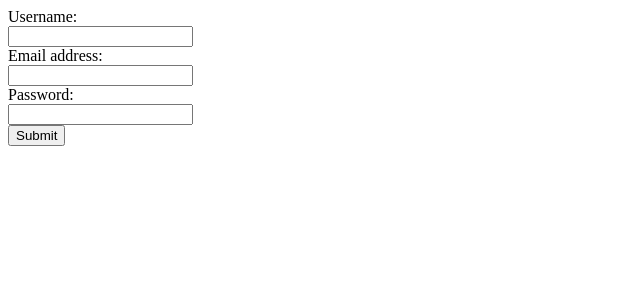
After one commit to sreevidyaswathi/Songs_rest_api, a Django app: page /music/register/ in a window 1280 px wide. The commit adds this page. Shown: the top 300 px of the page, without its empty margins (0-640 px from the left). Run offline with Django 3.2, Linux system fonts and the light colour scheme.

Commit message:
added user form page

```diff
--- a/src/music_api/music/admin.py
+++ b/src/music_api/music/admin.py
@@ -1,6 +1,5 @@
 from django.contrib import admin
 from .models import Album,Song,Playlist
-
 # Register your models here.
 admin.site.register(Album)
 admin.site.register(Song)
--- /dev/null
+++ b/src/music_api/music/forms.py
@@ -0,0 +1,8 @@
+from django.contrib.auth.models import User
+from django import forms
+
+class UserForm(forms.ModelForm):
+    password=forms.CharField(widget=forms.PasswordInput)
+    class Meta:
+        model=User
+        fields=['username','email','password']
--- /dev/null
+++ b/src/music_api/music/templates/music/form-template.html
@@ -0,0 +1,9 @@
+{% for field in form %}
+    <div class="form-group">
+      <div class="col-sm-offset-2 col-sm-10">
+        <span class="text-danger small">{{field.errors}}</span>
+        </div>
+        <label class="control-label col-sm-2">{{field.label_tag}}</label>
+        <div class="col-sm-5">{{field}}</div>
+      </div>
+{% endfor %}
--- a/src/music_api/music/templates/music/index.html
+++ b/src/music_api/music/templates/music/index.html
@@ -1,7 +1,7 @@
-{% if all_albums %}
+{% if object_list %}
    <h3>Here are all my albums </h3>
    <ul>
-        {% for album in all_albums %}
+        {% for album in object_list %}
         <li><a href="/music/{{album.id}}/" >{{album.album_title}}</a></li>
         {% endfor %}
    </ul>
--- /dev/null
+++ b/src/music_api/music/templates/music/registration_form.html
@@ -0,0 +1,9 @@
+<form class="form-horizantal" action="" method="post" enctype="multipart/form-data">
+  {% csrf_token %}
+  {%include 'music/form-template.html'%}
+  <div class="form-group">
+    <div class="col-sm-offset-2 col-sm-10">
+      <button type="submit" class="btn btn-success">Submit</button>
+    </div>
+  </div>
+</form>
--- a/src/music_api/music/urls.py
+++ b/src/music_api/music/urls.py
@@ -1,9 +1,15 @@
-from django.conf.urls import url
+from django.conf.urls import url,include
 from . import views
+from rest_framework.routers import DefaultRouter
+
+
+
 
 urlpatterns = [
     #/music/
-    url(r'^$', views.index,name='index'),
+    url(r'^$', views.IndexView.as_view(),name='index'),
+    url(r'^register/$',views.UserFormView.as_view(),name='register'),
     #/music/album_id/
-    url(r'^(?P<album_id>[0-9]+)/$',views.detail,name='detail'),
+    url(r'^(?P<pk>[0-9]+)/$',views.DetailView.as_view(),name='detail'),
+    url(r'^Playlist/add/$',views.PlaylistCreate.as_view(),name='Playlist-add'),
 ]
--- a/src/music_api/music/views.py
+++ b/src/music_api/music/views.py
@@ -1,25 +1,57 @@
-from django.shortcuts import render
-from django.http import Http404
+#from django.shortcuts import render
+#from django.http import Http404
 #from django.http import HttpResponse
 #from django.template import loader
-from django.shortcuts import render
-from .models import Album
+#from django.shortcuts import render
+from django.views import generic
+from .models import Album,Playlist
+from django.views.generic.edit import CreateView,UpdateView,DeleteView
+from django.shortcuts import render,redirect
+from django.contrib.auth import authenticate,login
+from django.views.generic import View
+from .forms import UserForm
 
-# Create your views here.
-def index(request):
-    all_albums=Album.objects.all()
-    #template=loader.get_template('music/index.html'
-    #html=''
-    #for album in all_albums:
-    #    url='/music/' +str(album.id) +'/'
-    #    html+='<a href="'+url+'">' +album.album_title+'</a><br>'
-    #return HttpResponse(template.render(context,request))
-    return render(request,'music/index.html',{'all_albums':all_albums,})
+from . import models
 
-def detail(request,album_id):
-    try:
-          album= Album.objects.get(pk=album_id)
-    except Album.DoesNotExist:
-          raise Http404("Album Does Not exist")
-    return render(request,'music/details.html',{'album':   album })
-    #return HttpResponse("<h2>Details of Album id: " +str(album_id)+"</h2>")
+
+
+
+class IndexView(generic.ListView):
+    template_name='music/index.html'
+    def get_queryset(self):
+        return Album.objects.all()
+
+class DetailView(generic.DetailView):
+    model=Album
+    template_name='music/details.html'
+
+class PlaylistCreate(CreateView):
+    model =Playlist
+    fields=['Playlist_name','song']
+
+class UserFormView(View):
+
+    form_class=UserForm
+    template_name='music/registration_form.html'
+    #display blank form
+    def get(self,request):
+        form=self.form_class(None)
+        return render(request,self.template_name,{'form':form})
+    def post(self,request):
+        form=self.form_class(request.POST)
+        if form.is_valid():
+            user=form.save(commit=False)
+            #cleaned (normalized) data
+            username=form.cleaned_data['username']
+            password=form.cleaned_data['password']
+            user.set_password(password)
+            user.save()
+
+            #returns user objects if crendtials are correct
+            user=authenticate(username=username,password=password)
+            if user is not None:
+                if user.is_active:
+                    #users logged in
+                    login(request,user)
+                    return redirect('music:index')
+        return render(request,self.template_name,{'form':form})
--- a/src/music_api/music_api/settings.py
+++ b/src/music_api/music_api/settings.py
@@ -14,7 +14,7 @@ import os
 
 # Build paths inside the project like this: os.path.join(BASE_DIR, ...)
 BASE_DIR = os.path.dirname(os.path.dirname(os.path.abspath(__file__)))
-
+#AUTH_USER_MODEL='music.UserProfile'
 
 # Quick-start development settings - unsuitable for production
 # See https://docs.djangoproject.com/en/2.2/howto/deployment/checklist/
@@ -38,6 +38,7 @@ INSTALLED_APPS = [
     'django.contrib.messages',
     'django.contrib.staticfiles',
     'music.apps.MusicConfig',
+    'rest_framework'
 ]
 
 MIDDLEWARE = [
```
Also changed, not shown: src/music_api/music/models.py (+8 -0 lines), src/music_api/music/templates/music/playlist_form.html (added, +9 -0 lines), src/music_api/music/migrations/0001_initial.py (deleted), src/music_api/music/migrations/0002_playlist.py (deleted), src/music_api/music/migrations/0003_auto_20200714_1545.py (deleted), src/music_api/music/migrations/0004_auto_20200714_1554.py (deleted), src/music_api/music/migrations/__init__.py (deleted).
